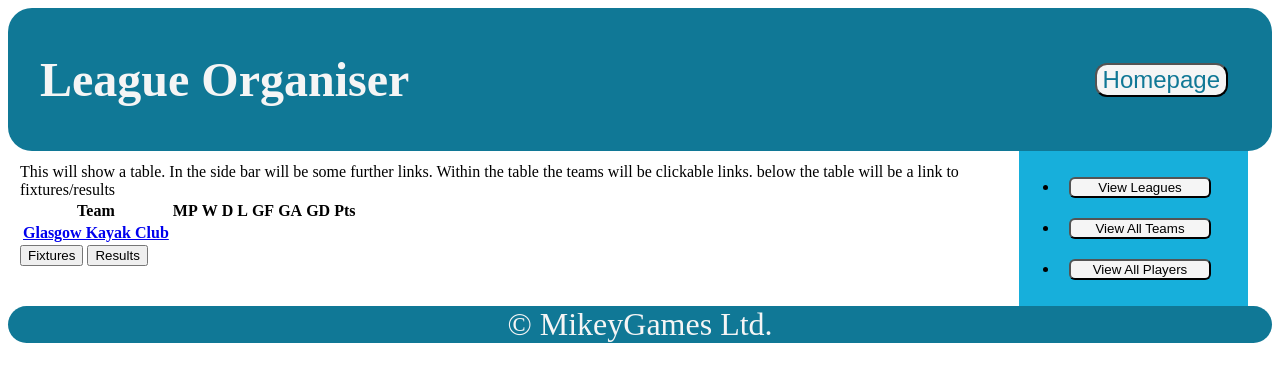
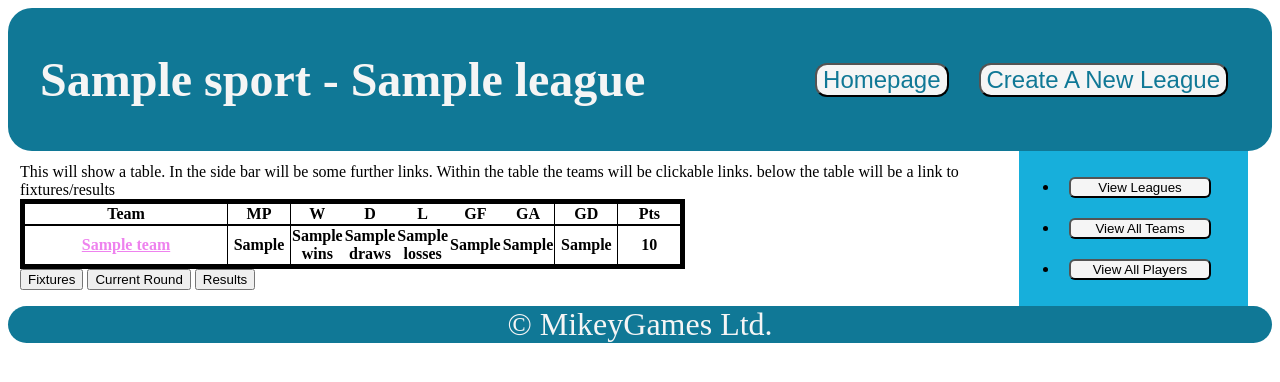
Before and after one commit to PariffinAxe/Python_Project, a Flask app: page /leagues/1 in a window 1280 px wide. Shown: the top 382 px of the page. Run offline with Flask 2, Linux system fonts and the light colour scheme; a database or web service that is not in the repository returns one stand-in record (values such as "Sample title"); lists and menus that the app fills with data are empty; some libraries are stand-ins or nearby versions.

Commit message:
Started working on flask routes

```diff
--- a/app.py
+++ b/app.py
@@ -12,7 +12,7 @@ app.register_blueprint(players_blueprint)
 
 @app.route('/')
 def home():
-    return render_template('index.html')
+    return render_template('index.html', title="League Organiser")
 
 if __name__ == '__main__':
     app.run(debug=True)
--- a/controllers/leagues_controller.py
+++ b/controllers/leagues_controller.py
@@ -1,17 +1,32 @@
-from flask import Blueprint, Flask, redirect, render_template, redirect
+from flask import Blueprint, Flask, redirect, render_template, request
+from models.league import League
+import repositories.league_repo as league_repo
 
 leagues_blueprint = Blueprint("leagues", __name__)
 
 #Index
 @leagues_blueprint.route("/leagues")
 def leagues():
-    return render_template("leagues/index.html")
+    leagues = league_repo.select_all()
+    return render_template("leagues/index.html", title = "All Leagues", leagues = leagues)
 
 #Show Specific League
 @leagues_blueprint.route("/leagues/<id>")
 def show_league(id):
-    return render_template("leagues/show.html")
+    league = league_repo.select(id)
+    teams = league_repo.teams(league)
+    return render_template("leagues/show.html", title = league.sport+" - "+league.name, league = league, teams = teams)
 
-@leagues_blueprint.route("/leagues/<id>/stats")
-def league_stats(id):
-    return render_template("leagues/stats.html")
+@leagues_blueprint.route("/leagues/<id>/fixtures")
+def league_fixtures(id):
+    league = league_repo.select(id)
+    teams = league_repo.teams(league)
+    games = league_repo.games(league)
+    return render_template("leagues/fixtures.html", title = league.sport+" - "+league.name, league = league, teams = teams, games=games)
+
+@leagues_blueprint.route("/leagues/<id>/current_round")
+def league_live_fixture(id):
+    league = league_repo.select(id)
+    teams = league_repo.teams(league)
+    games = league_repo.games(league)
+    return render_template("leagues/current_round.html", title = league.sport+" - "+league.name, league = league, teams = teams, games = games)
--- /dev/null
+++ b/db/initial_entries_2.sql
@@ -0,0 +1 @@
+-- Initial inserts: update a range of games to show 1 tournament finished, and 1 ongoing
--- a/db/league_initial_entries.sql
+++ b/db/text_playing.sql
@@ -10,6 +10,8 @@
 -- INNER JOIN leagues ON leagues.id = teams.league_id
 -- WHERE leagues.name = 'Fives Mini League';
 
-SELECT games.round_no, teams.name FROM games
-INNER JOIN teams ON games.team_1_id = teams.id
-INNER JOIN leagues ON leagues.id = teams.league_id;
+-- SELECT * FROM teams
+-- WHERE league_id = 3
+-- ORDER BY teams.points DESC, teams.goal_difference DESC, teams.goals_for DESC, teams.name ASC;
+
+SELECT * FROM games WHERE league_id = 3 AND games.started = FALSE AND games.finished = FALSE ORDER BY games.game_no ASC;
--- a/models/game.py
+++ b/models/game.py
@@ -1,7 +1,10 @@
 class Game:
-    def __init__(self, team_1, team_2, league, round_no, id=None):
+    def __init__(self, team_1, team_2, league, round_no, game_no, started=False, finished=False, id=None):
         self.team_1 = team_1
         self.team_2 = team_2
         self.league = league
         self.round_no = round_no
+        self.game_no = game_no
+        self.started = started
+        self.finished = finished
         self.id = id
--- a/models/team.py
+++ b/models/team.py
@@ -1,5 +1,13 @@
 class Team:
-    def __init__(self, league, name, id=None):
+    def __init__(self, league, name, games_played=0, wins=0, draws=0, losses=0, goals_for=0, goals_against=0, goal_difference=0, points=0, id=None):
         self.league = league
         self.name = name
+        self.games_played = games_played
+        self.wins = wins
+        self.draws = draws
+        self.losses = losses
+        self.goals_for = goals_for
+        self.goals_against = goals_against
+        self.goal_difference = goal_difference
+        self.points = points
         self.id = id
--- a/repositories/league_repo.py
+++ b/repositories/league_repo.py
@@ -1,6 +1,10 @@
 from db.run_sql import run_sql
 from models.league import League
+from models.team import Team
+from models.game import Game
 import repositories.league_type_repo as league_type_repo
+import repositories.team_repo as team_repo
+
 
 
 # save an instance
@@ -51,3 +55,35 @@ def delete(id):
     sql = "DELETE FROM leagues WHERE id = %s"
     values = [id]
     run_sql(sql, values)
+
+# get all teams within league
+def teams(league):
+    teams = []
+
+    sql = "SELECT * FROM teams WHERE league_id = %s ORDER BY teams.points DESC, teams.goal_difference DESC, teams.goals_for DESC, teams.name ASC"
+    values = [league.id]
+    results = run_sql(sql, values)
+
+    for result in results:
+        team = Team(league, result['name'], result['games_played'], result['wins'], result['draws'], result['losses'], result['goals_for'], result['goals_against'], result['goal_difference'], result['points'], result['id'])
+        teams.append(team)
+    return teams
+
+# get all remaining/live fixtures within a league
+def games(league):
+    games = []
+
+    sql = "SELECT * FROM games WHERE league_id = %s AND games.started = FALSE ORDER BY games.game_no ASC"
+    values = [league.id]
+    results = run_sql(sql, values)
+
+    for result in results:
+        team_1 = team_repo.select(result['team_1_id'])
+        team_2 = team_repo.select(result['team_2_id'])
+        game = Game(team_1, team_2, league, result['round_no'], result['game_no'], result['started'], result['finished'], result['id'])
+        games.append(game)
+
+    return games
+
+# def get_current_round(league):
+#     sql = "SELECT * FROM games WHERE league_id = %s AND games.started = FALSE ORDER BY games.game_no ASC"
--- /dev/null
+++ b/static/css/tables.css
@@ -0,0 +1,28 @@
+a {
+    color: violet;
+}
+
+.league_table {
+    border: 5px solid black;
+    border-collapse: collapse;
+}
+
+
+.team_column {
+    width: 200px;
+}
+.table_headers {
+    border-bottom: 2px solid black;
+}
+.points_column {
+    border-left: 1px solid black;
+    width: 100px;
+}
+.side_column {
+    width: 30px;
+}
+.main_column {
+    border-left: 1px solid black;
+    border-right: 1px solid black;
+    width: 60px;
+}
--- a/templates/base.html
+++ b/templates/base.html
@@ -3,15 +3,19 @@
     <head>
         <meta charset="UTF-8">
         <meta name="viewport" content="width=device-width, initial-scale=1.0">
-        <title>{{ title }} - League Organiser</title>
+        <title>{{ title }}</title>
         <link rel="stylesheet" href="{{ url_for('static', filename='css/base.css') }}">
+        <link rel="stylesheet" href="{{ url_for('static', filename='css/tables.css') }}">
     </head>
     <body>
         <header>
-            <h1>League Organiser</h1>
+            <h1>{{ title }}</h1>
             <nav>
                 <ls>
                     <a href="/"><button>Homepage</button></a>
+                </ls>
+                <ls>
+                    <a href="/create_league"><button>Create A New League</button></a>
                 </ls>
             </nav>
         </header>
--- a/templates/index.html
+++ b/templates/index.html
@@ -4,7 +4,9 @@
 
     <main>
         This will be the main page for my web app. It will give a basic run down of what my web app does.
-        Click on one of the links at the side to view current information. Or click the link above to add a new league.
+        Click on one of the links at the side to view current information.
+
+
     </main>
 
 
--- a/templates/leagues/show.html
+++ b/templates/leagues/show.html
@@ -4,24 +4,35 @@
 
     <main>
         This will show a table. In the side bar will be some further links. Within the table the teams will be clickable links. below the table will be a link to fixtures/results
-        <table>
+        <table class="league_table">
+            <tr class="table_headers">
+                <th class="team_column">Team</th>
+                <th class="main_column">MP</th>
+                <th class="side_column">W</th>
+                <th class="side_column">D</th>
+                <th class="side_column">L</th>
+                <th class="side_column">GF</th>
+                <th class="side_column">GA</th>
+                <th class="main_column">GD</th>
+                <th class="main_column">Pts</th>
+            </tr>
+            {% for team in teams %}
             <tr>
-                <th>Team</th>
-                <th>MP</th>
-                <th>W</th>
-                <th>D</th>
-                <th>L</th>
-                <th>GF</th>
-                <th>GA</th>
-                <th>GD</th>
-                <th>Pts</th>
+                <th class="team_column"><a href="/teams/{{ team.id }}">{{ team.name }}</a></th>
+                <th class="main_column">{{ team.games_played }}</th>
+                <th>{{ team.wins }}</th>
+                <th>{{ team.draws }}</th>
+                <th>{{ team.losses }}</th>
+                <th>{{ team.goals_for }}</th>
+                <th>{{ team.goals_against }}</th>
+                <th class="main_column">{{ team.goal_difference }}</th>
+                <th class="main_column">{{ team.points }}</th>
             </tr>
-            <tr>
-                <th><a href="/teams/team.id">Glasgow Kayak Club</a></th>
-            </tr>
+            {% endfor %}
         </table>
-        <a href="/leagues/league.id/fixtures"><button>Fixtures</button></a>
-        <a href="/leagues/league.id/results"><button>Results</button></a>
+        <a href="/leagues/{{league.id}}/fixtures"><button>Fixtures</button></a>
+        <a href="/leagues/{{league.id}}/current_round"><button>Current Round</button></a>
+        <a href="/leagues/{{league.id}}/results"><button>Results</button></a>
 
     </main>
 
```
Also changed, not shown: console.py (+5 -3 lines), db/initial_entries_1.sql (renamed from db/fixture_templates_Initial_Entries.sql, +16 -16 lines), db/league_organiser.sql (+12 -1 lines), repositories/game_repo.py (+10 -8 lines), repositories/team_repo.py (+4 -4 lines), templates/leagues/current_round.html (added, +29 -0 lines), templates/leagues/fixtures.html (added, +31 -0 lines), templates/leagues/index.html (+7 -3 lines), templates/leagues/stats.html (deleted, +0 -10 lines).
